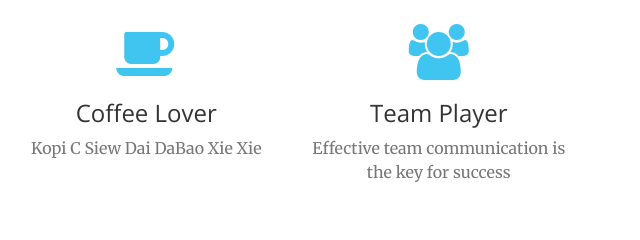
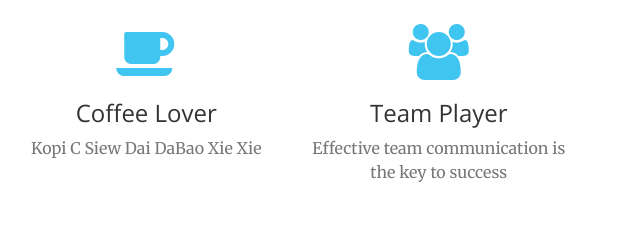
Before and after one commit to alexwong23/alexwong23.github.io, a website: page index.html in a window 1280 px wide. Shown: the part 1660-1900 px from the top of the page, 640-1280 px from the left. Drawn offline with nearby package versions, Linux system fonts and the light colour scheme.

Commit message:
change grammatical error

```diff
--- a/index.html
+++ b/index.html
@@ -131,7 +131,7 @@
                     <div class="service-box">
                         <i class="fa fa-4x fa-users text-primary sr-icons"></i>
                         <h3>Team Player</h3>
-                        <p class="text-muted">Effective team communication is the key for success</p>
+                        <p class="text-muted">Effective team communication is the key to success</p>
                     </div>
                 </div>
             </div>
```
